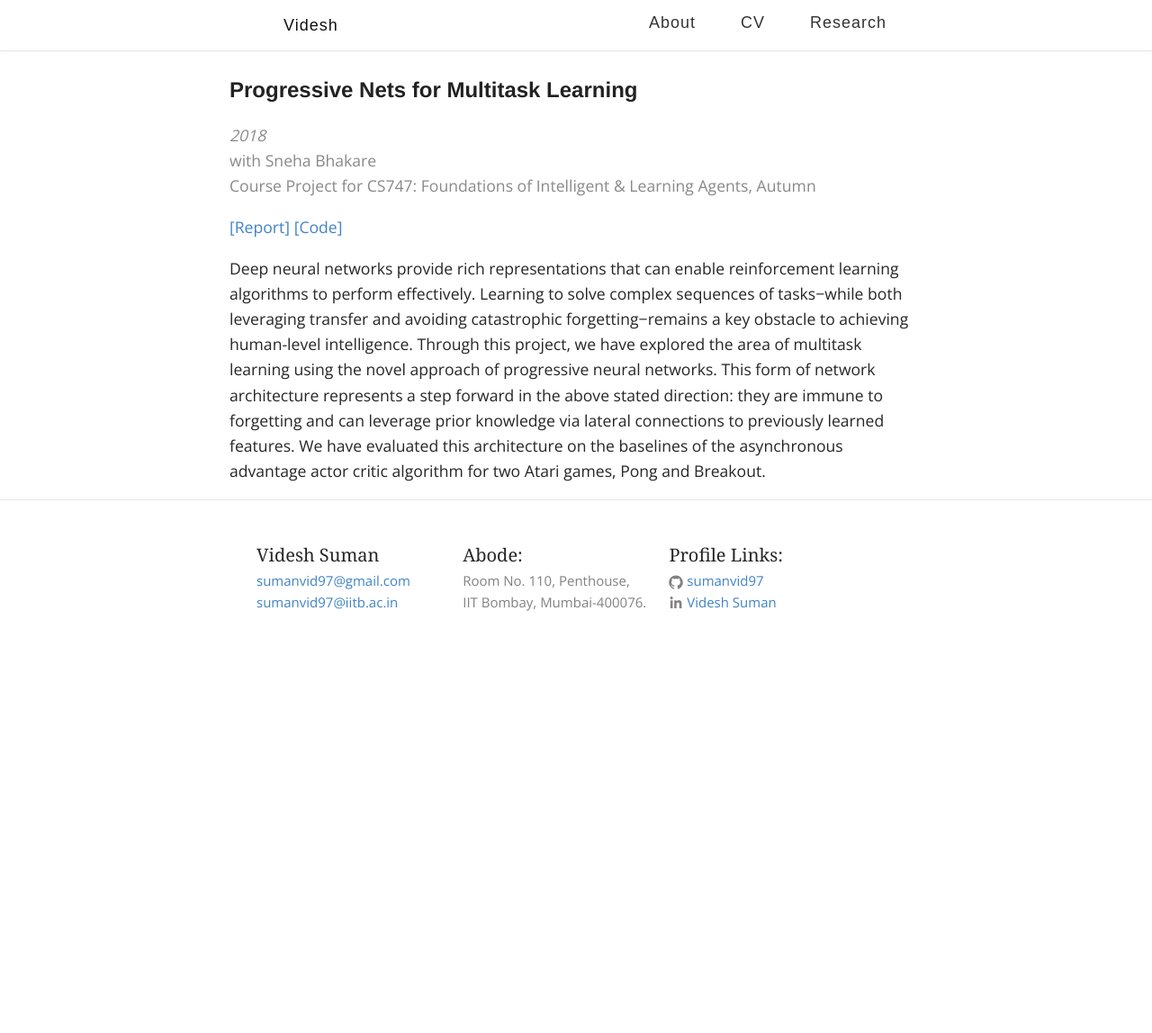
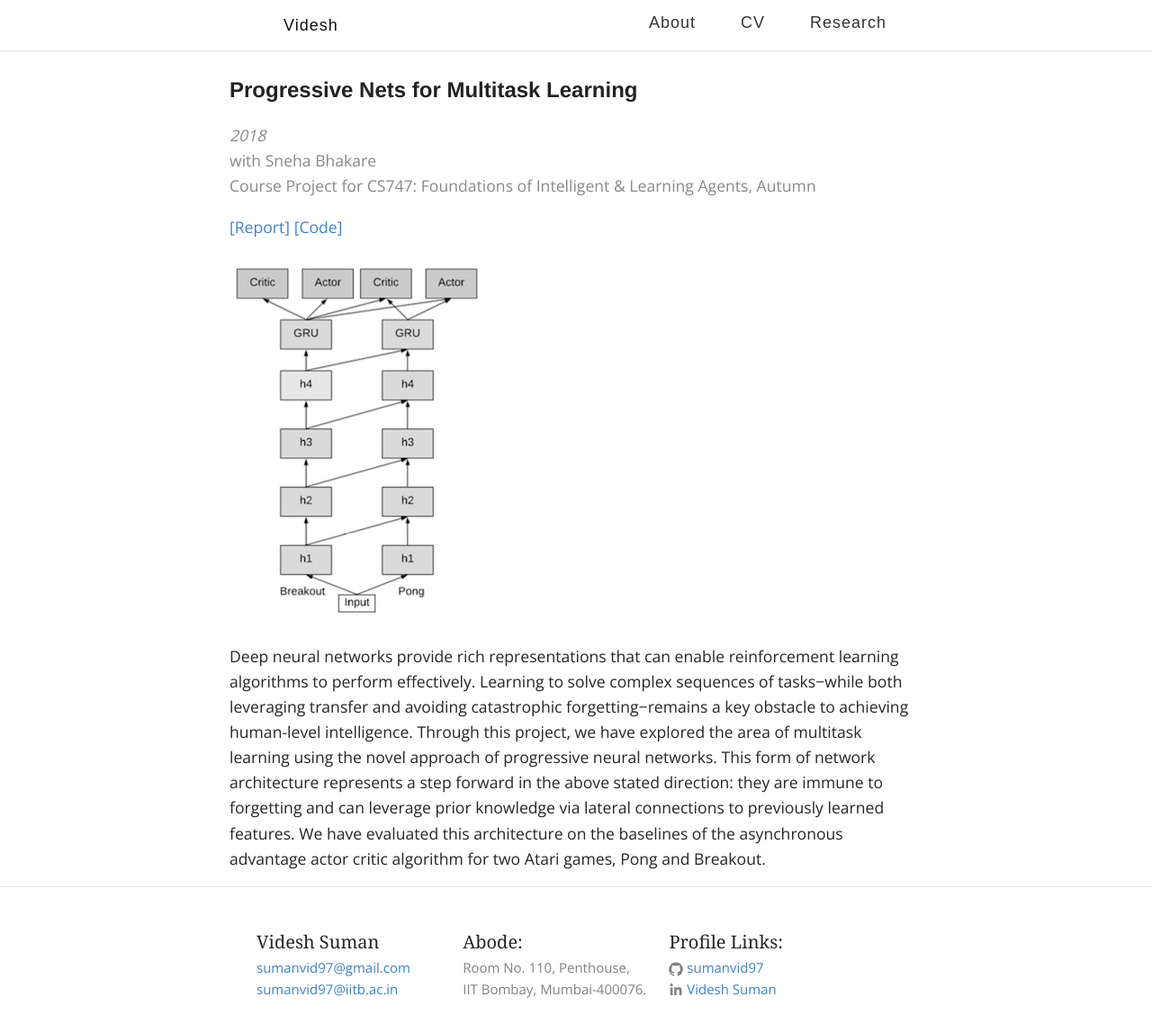
Before and after one commit to sumanvid97/sumanvid97.github.io, a Jekyll site: the page built from _posts/2018-11-30-FILA.markdown, in a window 1280 px wide and 1171 px high. Shown: the top 1148 px of the window at 90% size. Built offline with Jekyll 4.4.1, drawn with Linux system fonts in a browser that asks for light colours; some web fonts are replaced.

Commit message:
post added

```diff
--- a/_posts/2018-11-30-FILA.markdown
+++ b/_posts/2018-11-30-FILA.markdown
@@ -10,4 +10,6 @@ comments: false
 <a href="/docs/fila.pdf" >[Report]</a>
 <a href="https://github.com/sumanvid97/FILA_Project" >[Code]</a>
 
+![](/docs/prog_nets.png)
+
 Deep neural networks provide rich representations that can enable reinforcement learning algorithms to perform effectively. Learning to solve complex sequences of tasks−while both leveraging transfer and avoiding catastrophic forgetting−remains a key obstacle to achieving human-level intelligence. Through this project, we have explored the area of multitask learning using the novel approach of progressive neural networks. This form of network architecture represents a step forward in the above stated direction: they are immune to forgetting and can leverage prior knowledge via lateral connections to previously learned features. We have evaluated this architecture on the baselines of the asynchronous advantage actor critic algorithm for two Atari games, Pong and Breakout.
```
Also changed, not shown: docs/prog_nets.png (added), 4 other files.
